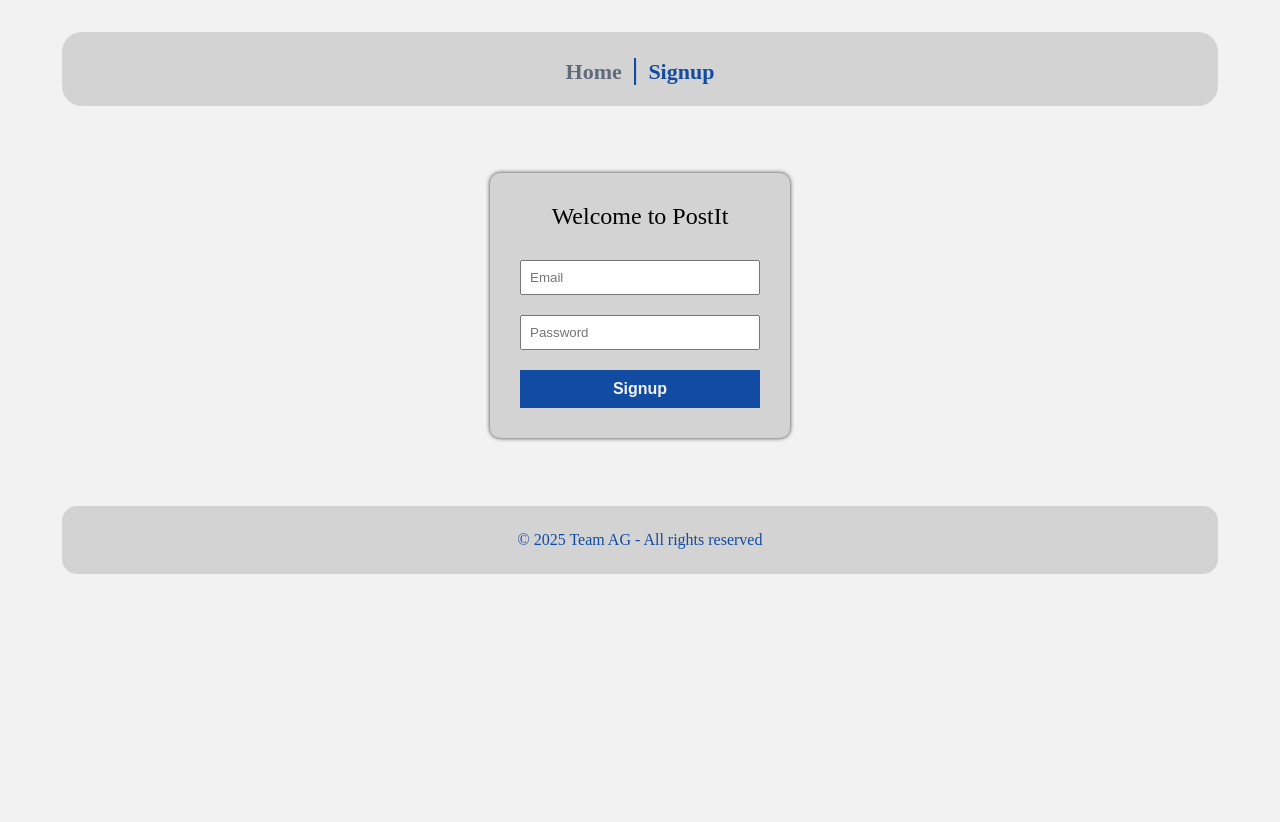
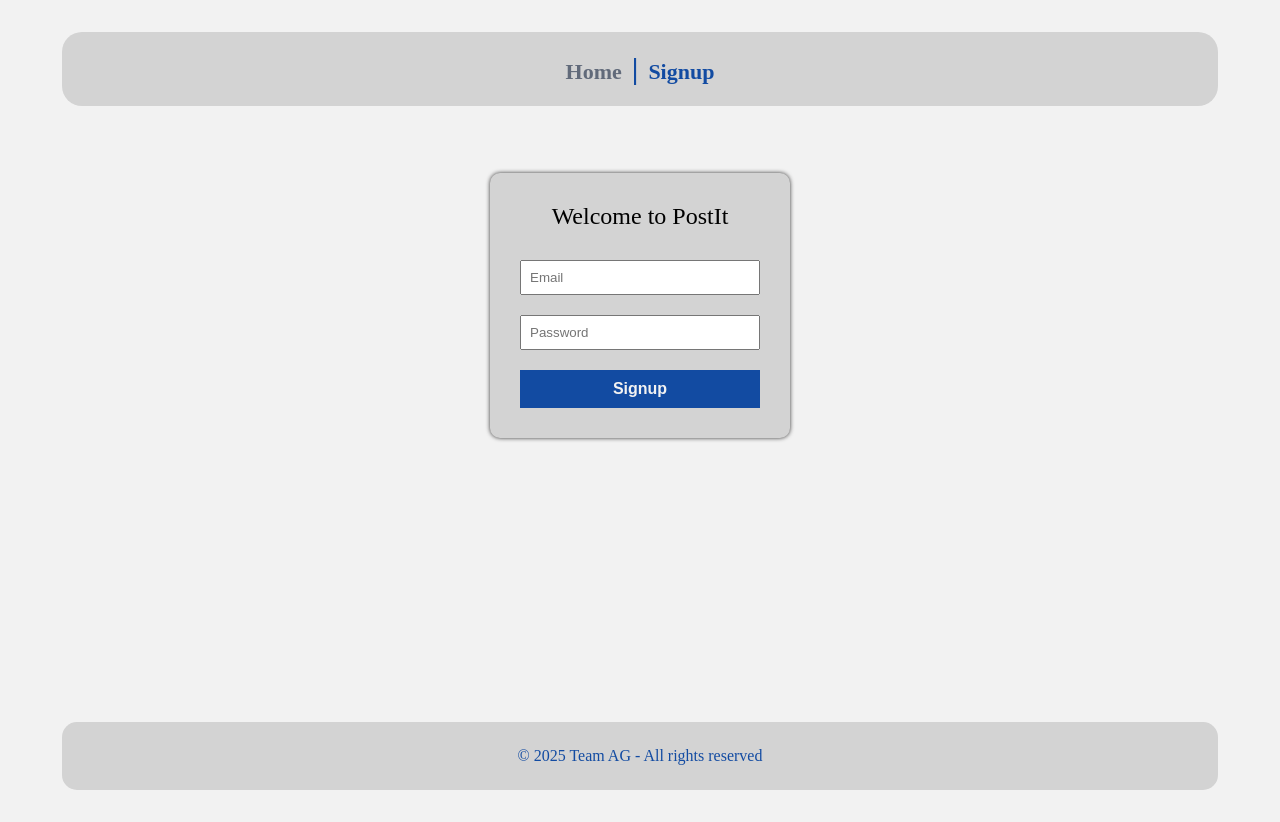
Before and after one commit to Vezaaz/Team-AG, a Vue app in the folder App/: page /signup in a window 1280 px wide. Before the commit the page ends 800 px from the top, so only its background shows below. Built offline with nearby package versions, Linux system fonts and the light colour scheme.

Commit message:
Fixed page length

```diff
--- a/App/src/App.vue
+++ b/App/src/App.vue
@@ -25,7 +25,7 @@ export default {
 
 <style>
 #app {
-  min-height: 50vh;
+  min-height: 77vh;
   display: flex;
   flex-direction: column;
 }
```
